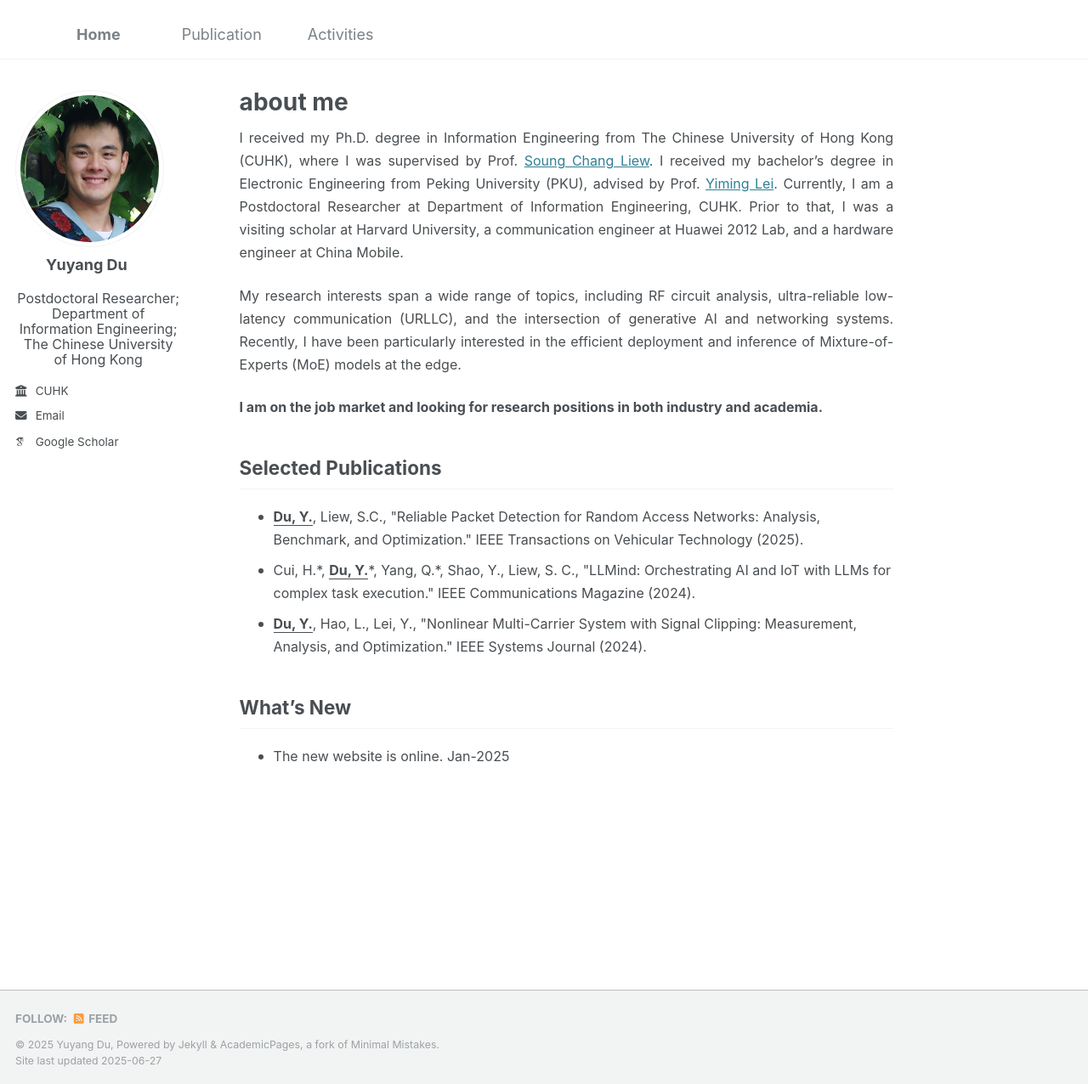
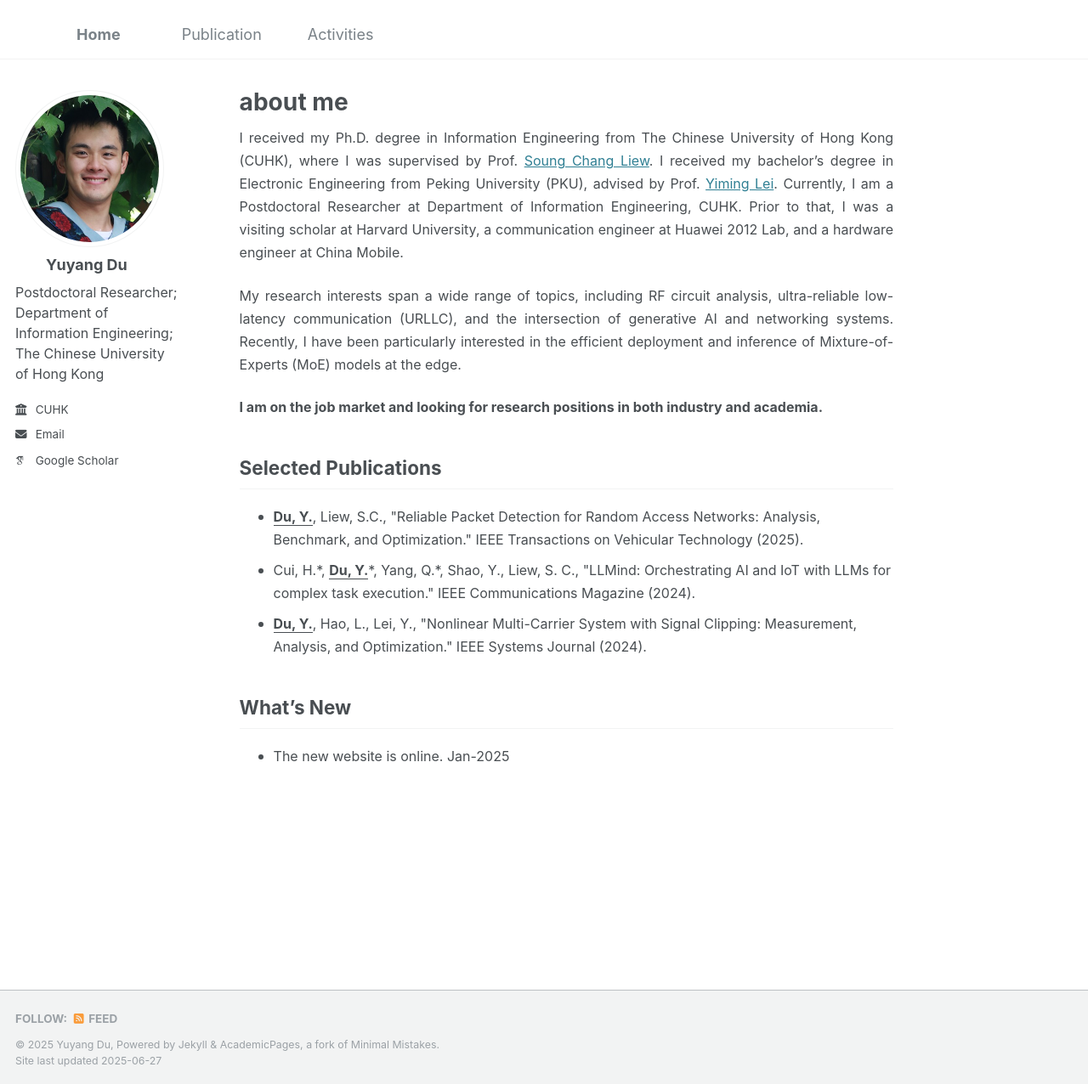
Before and after one commit to yuyangdu01/yuyangdu01.github.io, a Jekyll site: the page built from _pages/about.md, in a window 1280 px wide and 1276 px high. Shown: the whole window at 85% size. Built offline with Jekyll 4.4.1, drawn with Linux system fonts in a browser that asks for light colours; some web fonts are replaced.

Commit message:
Update _config.yml

```diff
--- a/_config.yml
+++ b/_config.yml
@@ -24,7 +24,7 @@ author:
   avatar           : "profile.png"
   name             : "&emsp;&emsp;Yuyang Du"
   pronouns         : # example: "he/his"
-  bio              : "<center><font size=3>Postdoctoral Researcher;<br>Department of Information Engineering;<br>The Chinese University of Hong Kong</font></center>" #<center>
+  bio              : "<font size=3>Postdoctoral Researcher;<br>Department of Information Engineering;<br>The Chinese University of Hong Kong</font></center>" #<center>
   location         : #"Hong Kong"
   employer         : CUHK
   uri              : #https://www.cuhk.edu.hk/english/index.html
```
